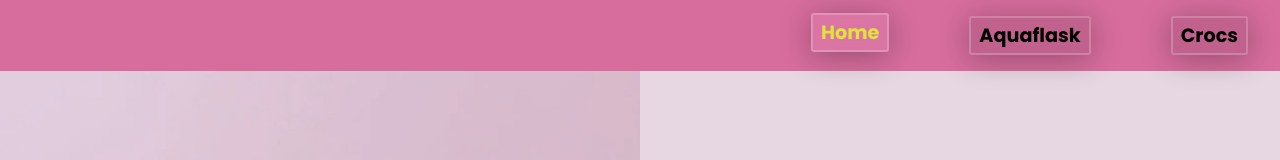
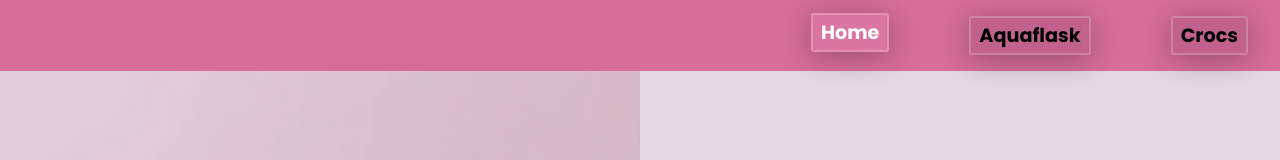
Before and after one commit to Maerona03/WD-seatwork4, a plain HTML site: page index.html in a window 1280 px wide. In both pictures the pointer is over the link "Home". Shown: the top 160 px of the page. Drawn offline with Linux system fonts and the light colour scheme.

Commit message:
refactor(style.css): updated

```diff
--- a/assets/css/style.css
+++ b/assets/css/style.css
@@ -87,7 +87,7 @@ body {
 
   &:hover {
     background-color: rgb(0, 0, 0);
-    color: #e1e33a;
+    color: #fffffd;
     transform: translateY(-3px);
   }
   &.active {
```
